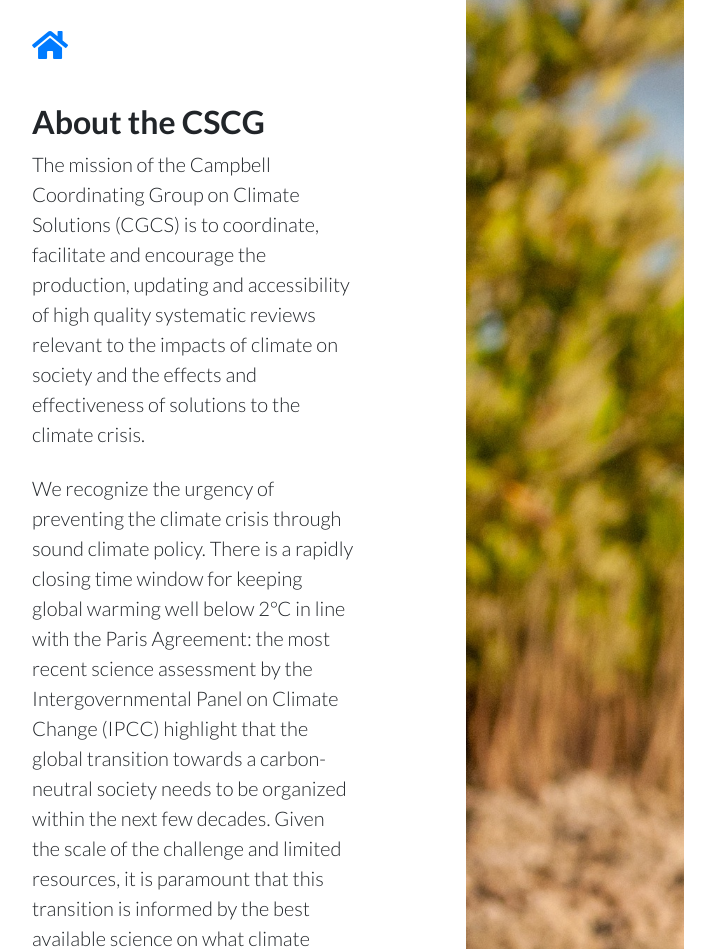
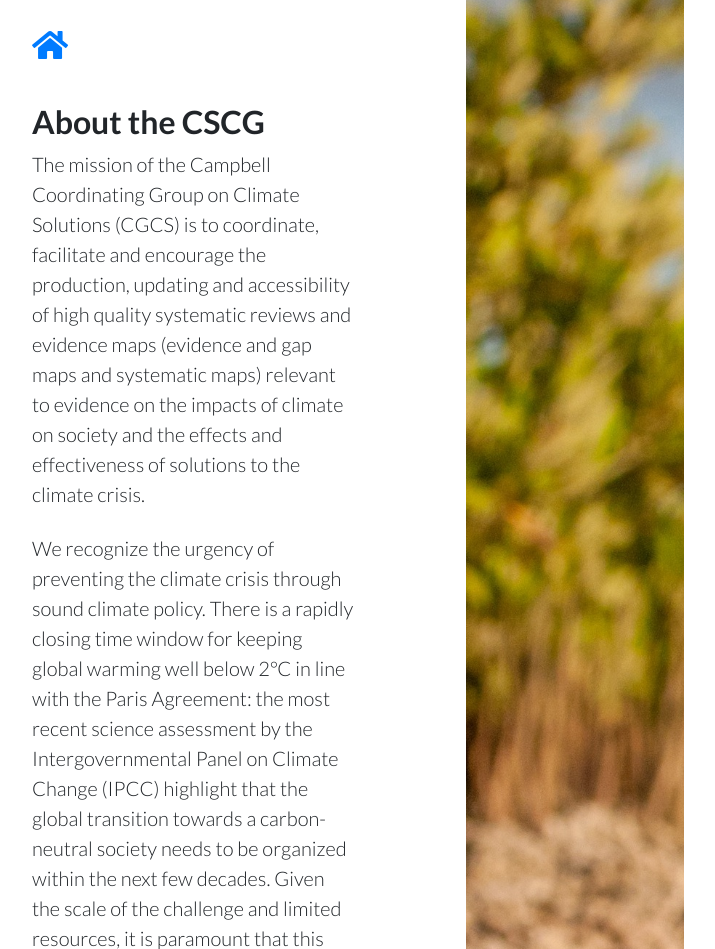
Before and after one commit to climatesolutions/climatesolutions.github.io, a website: page index.html in a window 1280 px wide. Shown: the part 1301-2250 px from the top of the page, without its empty margins (338-1053 px from the left). Drawn offline with Linux system fonts and the light colour scheme.

Commit message:
Index update

```diff
--- a/index.html
+++ b/index.html
@@ -174,7 +174,7 @@ header .overlay {
           <p><a style="text-decoration:none" href=#><i class="fa fa-home fa-2x m-auto text-primary"></i></a></p>
           <br>
           <h2>About the CSCG</h2>
-          <p class="lead mb-0">The mission of the Campbell Coordinating Group on Climate Solutions (CGCS) is to coordinate, facilitate and encourage the production, updating and accessibility of high quality systematic reviews relevant to the impacts of climate on society and the effects and effectiveness of solutions to the climate crisis.</p>
+          <p class="lead mb-0">The mission of the Campbell Coordinating Group on Climate Solutions (CGCS) is to coordinate, facilitate and encourage the production, updating and accessibility of high quality systematic reviews and evidence maps (evidence and gap maps and systematic maps) relevant to evidence on the impacts of climate on society and the effects and effectiveness of solutions to the climate crisis.</p>
           <br>
           <p class="lead mb-0">We recognize the urgency of preventing the climate crisis through sound climate policy. There is a rapidly closing time window for keeping global warming well below 2°C in line with the Paris Agreement: the most recent science assessment by the Intergovernmental Panel on Climate Change (IPCC) highlight that the global transition towards a carbon-neutral society needs to be organized within the next few decades. Given the scale of the challenge and limited resources, it is paramount that this transition is informed by the best available science on what climate solutions work under what conditions and why. Building an evidence synthesis community that generates such solution-oriented knowledge is the central remit of our group.</p>
           <br>
```
